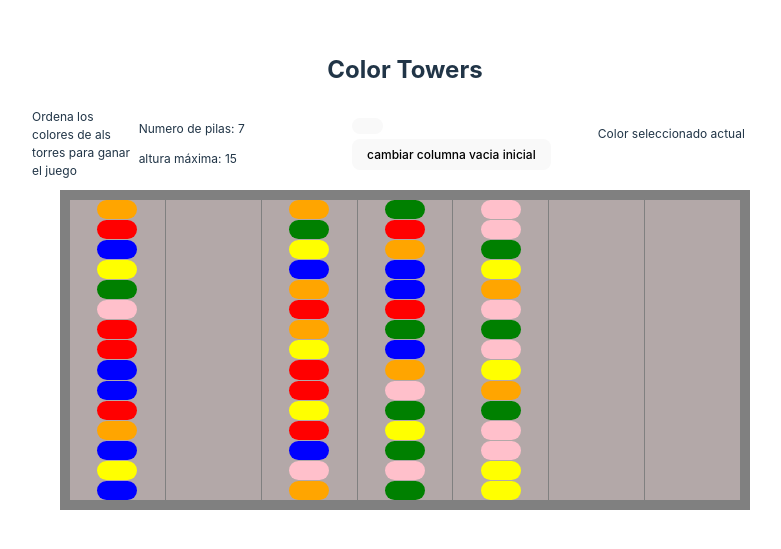
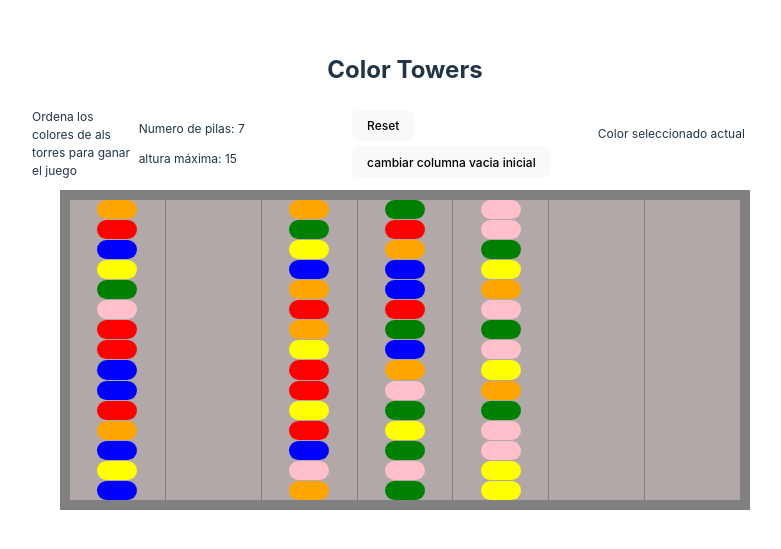
Before and after one commit to AlfredoAdrian/Practicas-React, a React (Vite) app in the folder 01-ColorTowers/: page / in a window 1280 px wide. Shown: the part 129-678 px from the top of the page, without its empty margins (235-1016 px from the left). Built offline with nearby package versions, Linux system fonts and the light colour scheme.

Commit message:
descripcion btn

```diff
--- a/01-ColorTowers/src/App.tsx
+++ b/01-ColorTowers/src/App.tsx
@@ -141,7 +141,7 @@ function App() {
             <p>altura máxima: {heigthtowers}</p>
           </div>
           <div className="ButtonsGame">
-            <button onClick={resetGame}></button>
+            <button onClick={resetGame}>Reset</button>
             <button onClick={generateinitialEmptyColumn}>
               cambiar columna vacia inicial
             </button>
```
